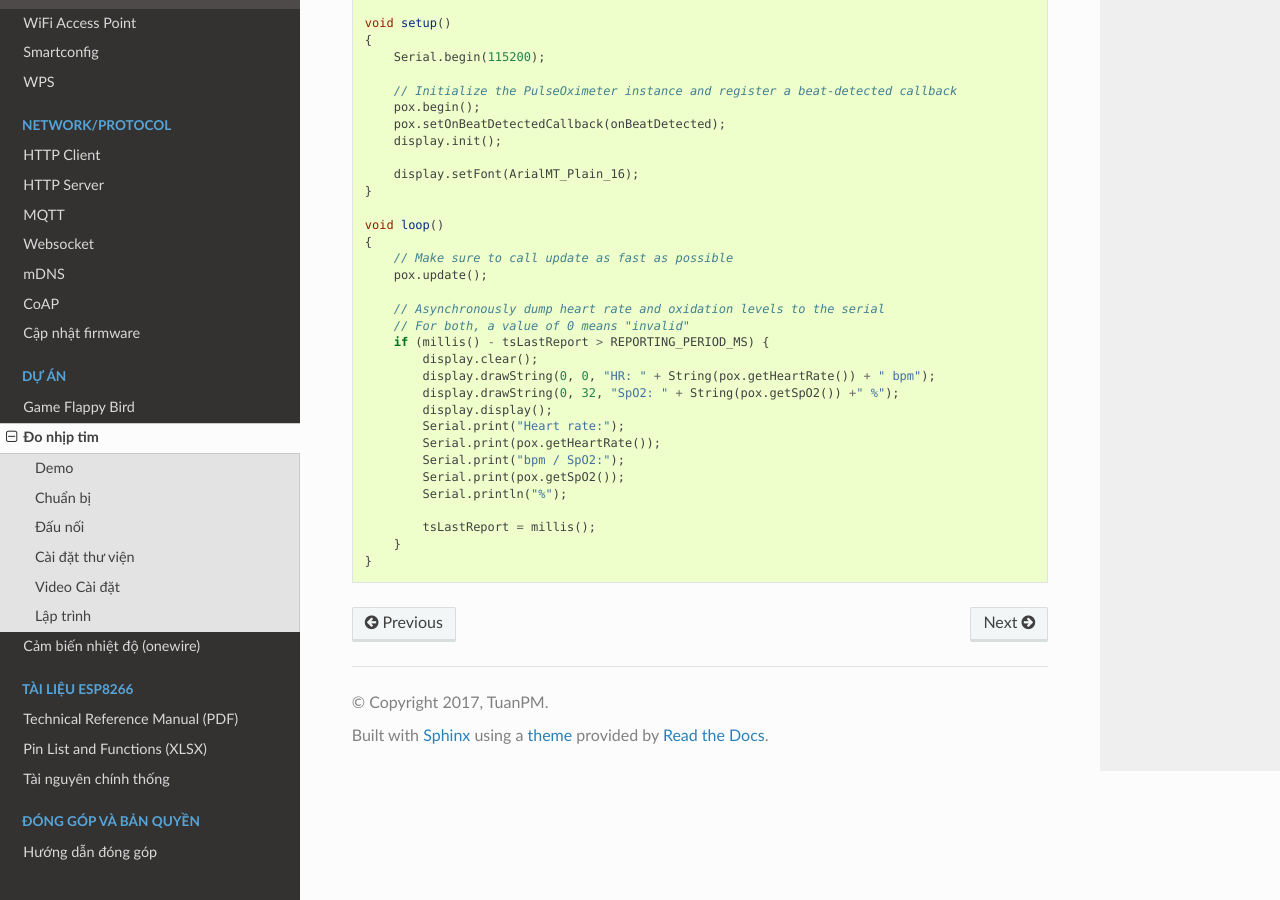
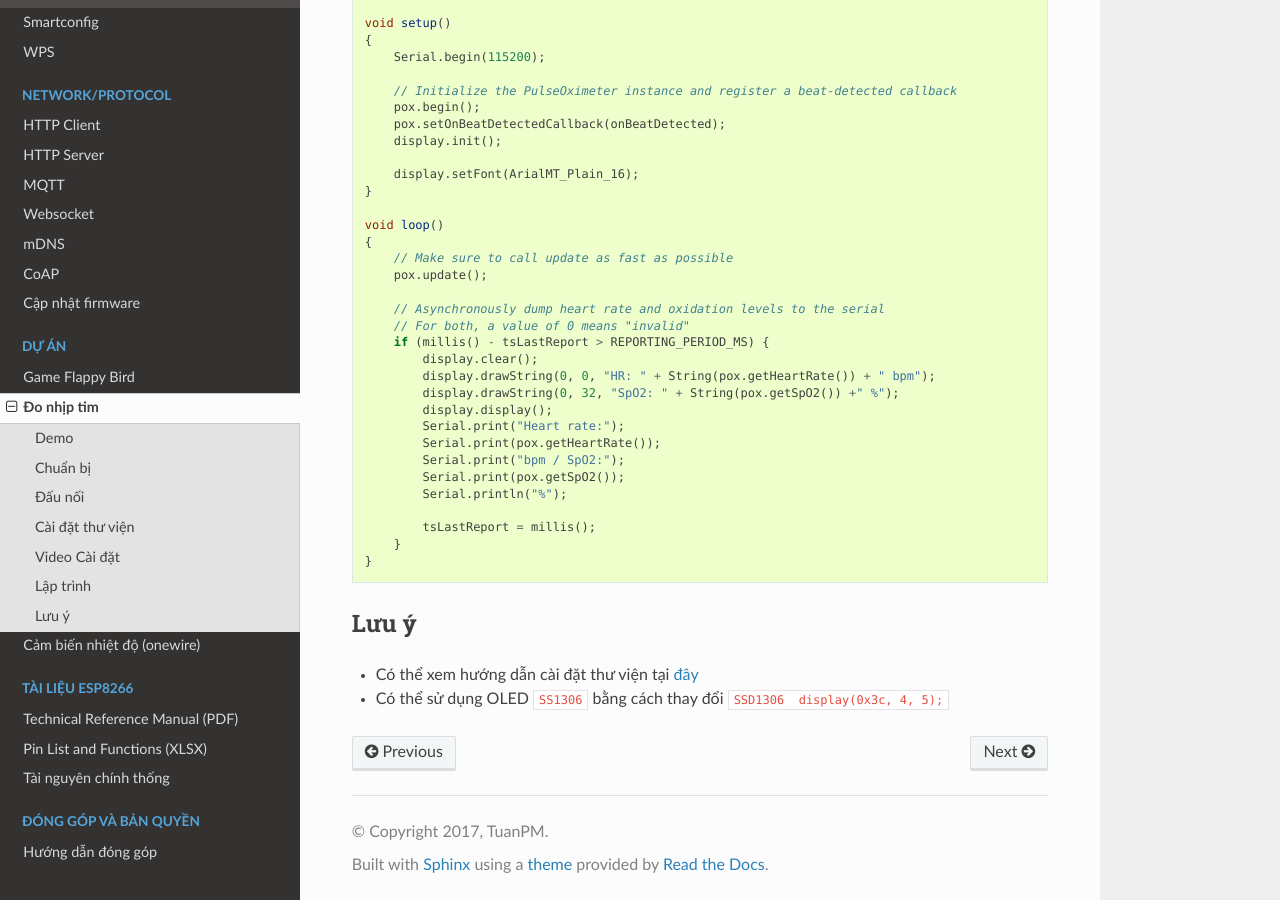
Before and after one commit to esp8266vn/arduino.esp8266.vn, a Sphinx documentation site: the page built from docs/projects/heart-rate.rst, in a window 1280 px wide and 900 px high, scrolled down 2391 px. Built offline with Sphinx 7.4.7 and the Read the Docs theme 2.0.0, drawn with Linux system fonts in a browser that asks for light colours.

Commit message:
Add install library link

```diff
--- a/docs/projects/heart-rate.rst
+++ b/docs/projects/heart-rate.rst
@@ -106,3 +106,9 @@ Lập trình
             tsLastReport = millis();
         }
     }
+
+Lưu ý
+=====
+
+* Có thể xem hướng dẫn cài đặt thư viện tại `đây <https://www.arduino.cc/en/guide/libraries>`_
+* Có thể sử dụng OLED ``SS1306`` bằng cách thay đổi ``SSD1306  display(0x3c, 4, 5);``
--- a/docs/projects/onewire.rst
+++ b/docs/projects/onewire.rst
@@ -96,5 +96,5 @@ Lập trình
 Lưu ý
 =====
 
-- Có thể xem hướng dẫn cài đặt thư viện tại đây
-- Có thể sử dụng OLED ``SS1306`` bằng cách thay đổi ``SSD1306  display(0x3c, 4, 5);``
+* Có thể xem hướng dẫn cài đặt thư viện tại `đây <https://www.arduino.cc/en/guide/libraries>`_
+* Có thể sử dụng OLED ``SS1306`` bằng cách thay đổi ``SSD1306  display(0x3c, 4, 5);``
```
